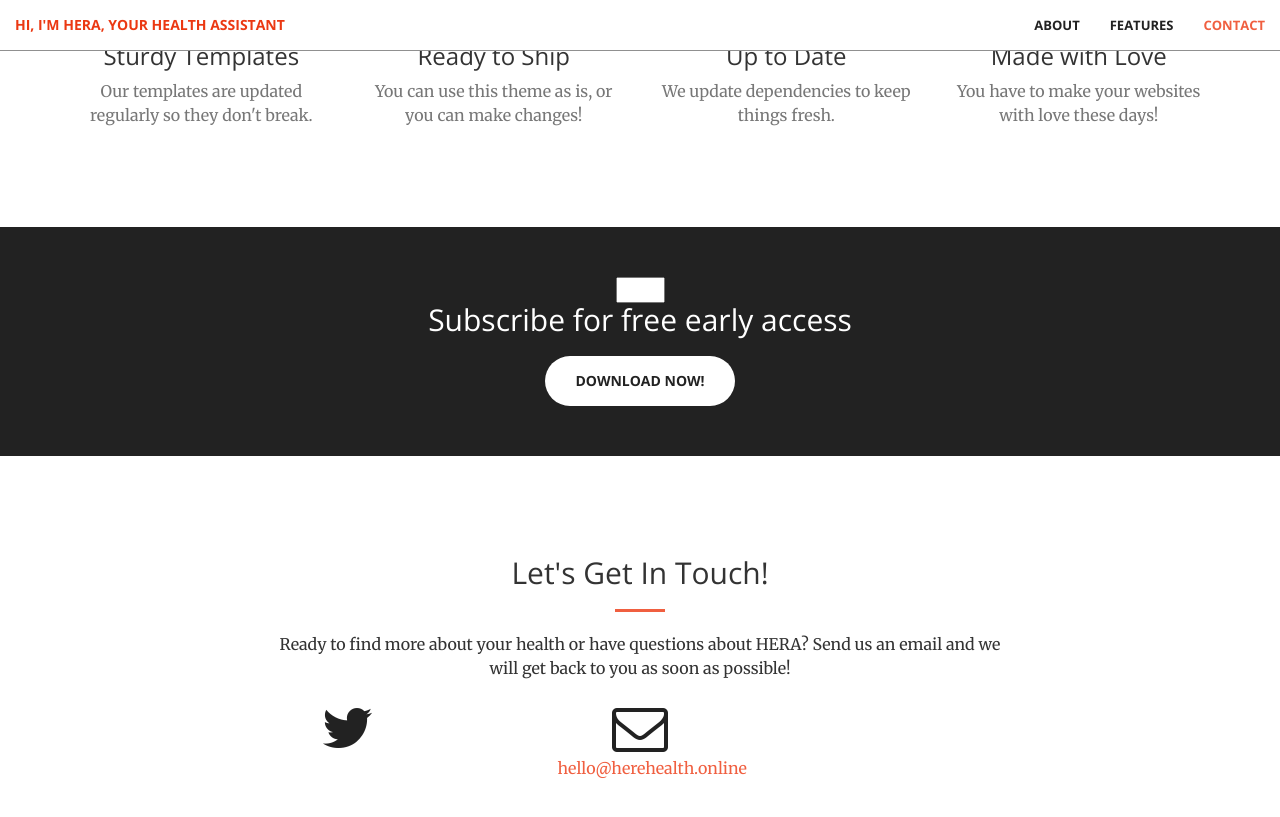
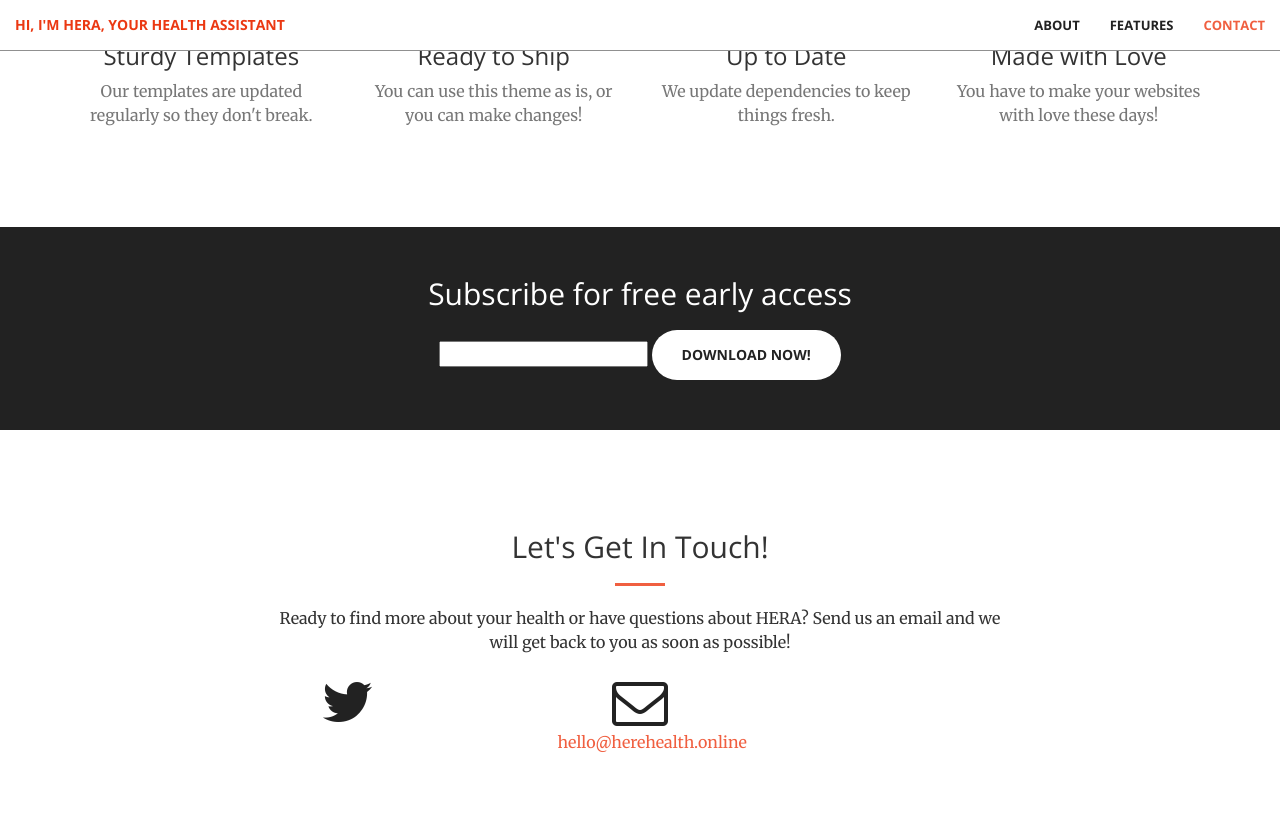
Before and after one commit to bettercalldoc/bettercalldoc, a Jekyll site: the page built from index.html, in a window 1280 px wide and 900 px high, scrolled down 1547 px. Shown: the top 817 px of the window. Built offline with Jekyll 4.4.1, drawn with Linux system fonts in a browser that asks for light colours.

Commit message:
input field

```diff
--- a/_includes/aside.html
+++ b/_includes/aside.html
@@ -1,8 +1,9 @@
   <aside class="bg-dark">
       <div class="container text-center">
           <div class="call-to-action">
-              <input type="email" size="4">
+
               <h2>Subscribe for free early access</h2>
+              <input type="email" size="24">
               <a href="#" class="btn btn-default btn-xl wow tada">Download Now!</a>
           </div>
       </div>
```
